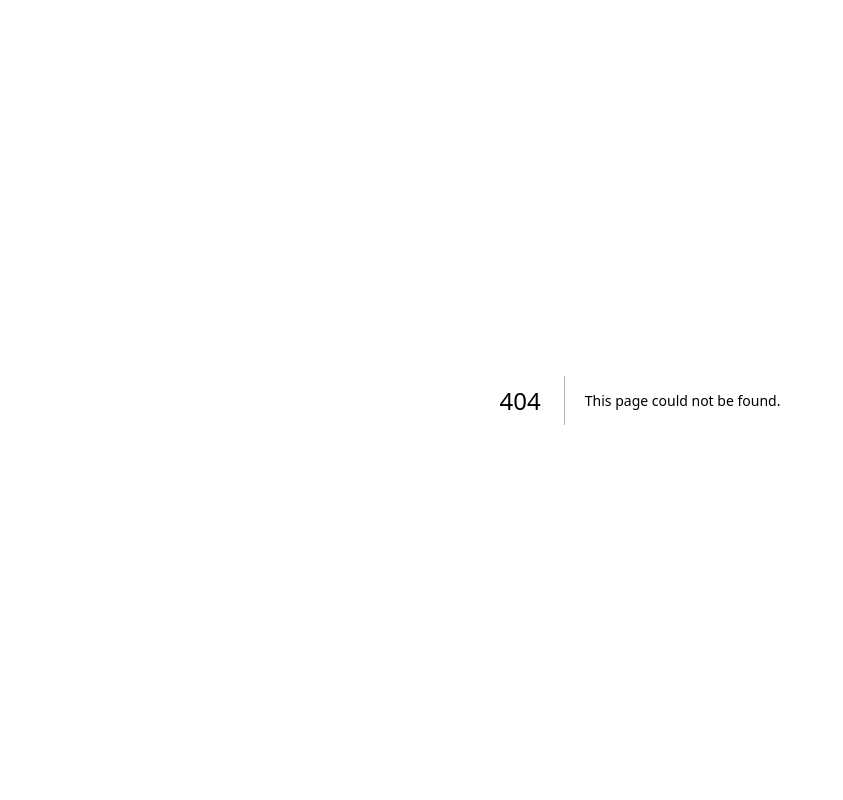
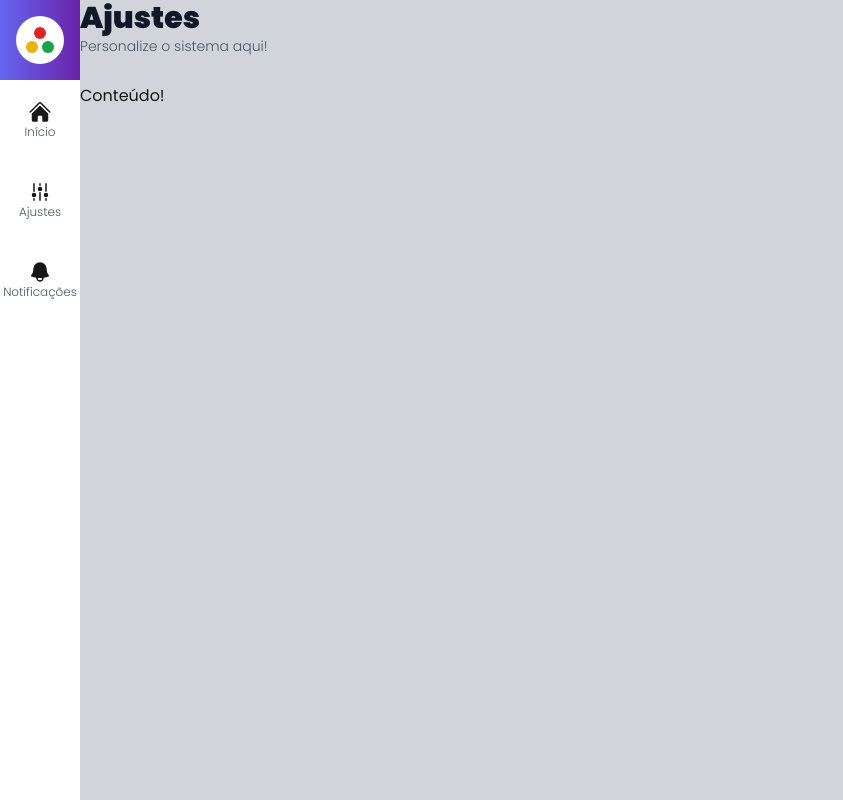
Before and after one commit to RenanClaude/template-admin, a Next.js app: page /ajustes in a window 1280 px wide. Before the commit this address had no page. Shown: the whole page, without its empty margins (0-843 px from the left). Built offline with nearby package versions, Linux system fonts and the light colour scheme.

Commit message:
Creating a Logo

```diff
--- /dev/null
+++ b/src/components/template/Logo.tsx
@@ -0,0 +1,11 @@
+export default function Logo() {
+  return (
+    <div className={`h-12 w-12 bg-white rounded-full flex flex-col items-center justify-center`}>
+      <div className={`h-3 w-3 rounded-full bg-red-600 mb-0.5`} />
+      <div className={`flex`}>
+        <div className={`h-3 w-3 rounded-full bg-yellow-500 mr-0.5`} />
+        <div className={`h-3 w-3 rounded-full bg-green-600 ml-0.5`} />
+      </div>
+    </div>
+  )
+}
--- a/src/components/template/SideMenu.tsx
+++ b/src/components/template/SideMenu.tsx
@@ -1,14 +1,20 @@
 import { bellIcon, homeIcon, settingsIcon } from "../icons";
+import Logo from "./Logo";
 import MenuItem from "./MenuItem";
 
 export default function SideMenu() {
   return (
     <aside>
+      <div className={`h-20 w-20
+        bg-gradient-to-r from-indigo-500 to-purple-800
+        flex flex-col items-center justify-center`}
+      >
+        <Logo />
+      </div>
       <ul>
         <MenuItem url="/" text="Início" icon={homeIcon} />
-        <MenuItem url="/configuracoes" text="Ajustes" icon={settingsIcon} />
+        <MenuItem url="/ajustes" text="Ajustes" icon={settingsIcon} />
         <MenuItem url="/notificacoes" text="Notificações" icon={bellIcon} />
-
       </ul>
     </aside>
   )
--- a/src/components/template/Title.tsx
+++ b/src/components/template/Title.tsx
@@ -6,8 +6,8 @@
 export default function Title(props: TitleProps) {
   return (
     <div>
-      <h1 className={``} >{props.title}</h1>
-      <h2 className={``} >{props.subtitle}</h2>
+      <h1 className={`font-black text-3xl text-gray-900`} >{props.title}</h1>
+      <h2 className={`font-light text-sm text-gray-600`} >{props.subtitle}</h2>
     </div>
   )
 }
--- a/src/pages/configuracoes.tsx
+++ b/src/pages/ajustes.tsx
@@ -2,7 +2,7 @@
 
 export default function Settings() {
   return (
-    <Layout title="Configurações" subtitle="Personalize o sistema aqui!">
+    <Layout title="Ajustes" subtitle="Personalize o sistema aqui!">
     <h3>Conteúdo!</h3>
   </Layout>
   )
```
